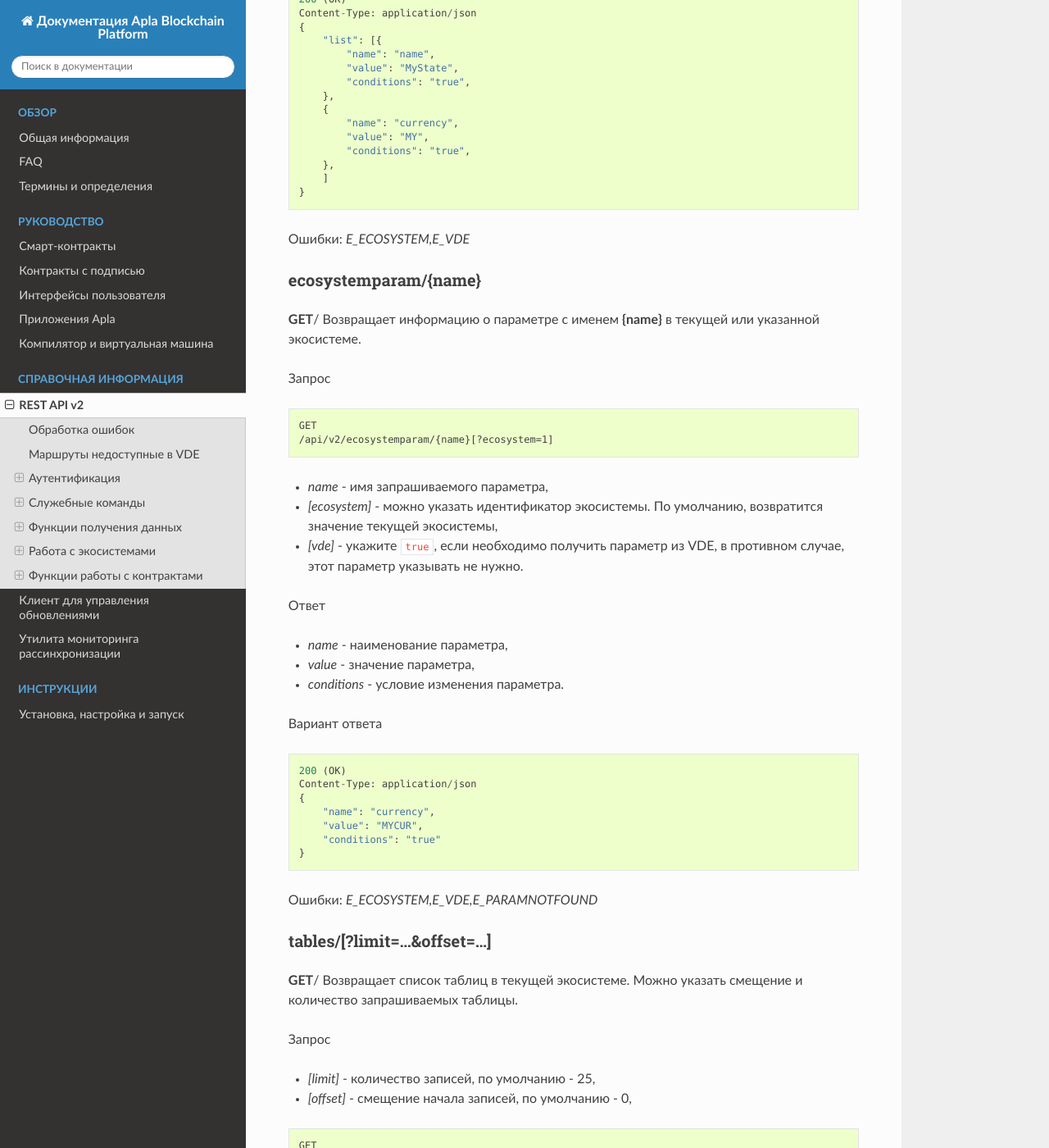
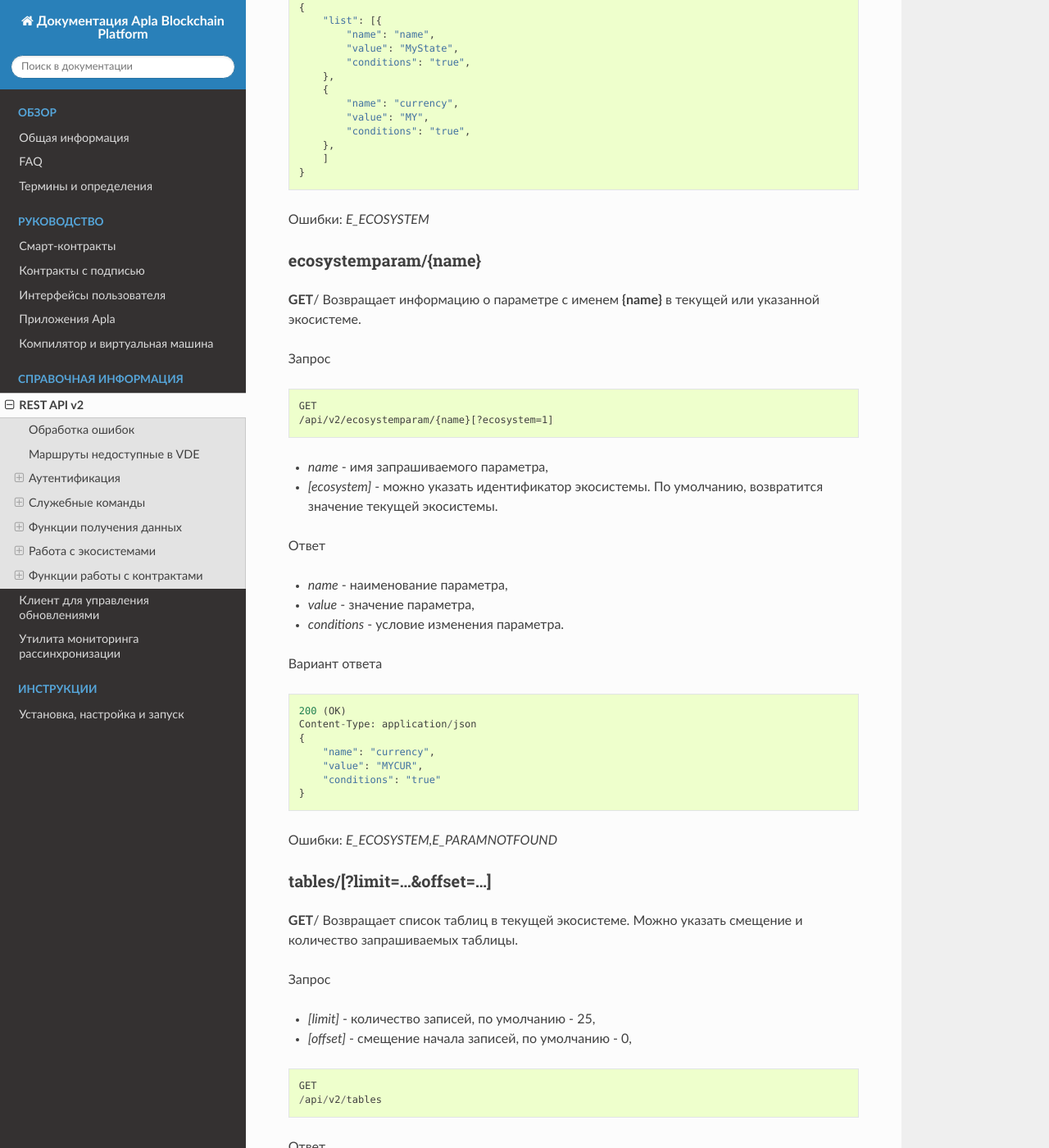
Before and after one commit to AplaProject/apla-docs-ru, a Sphinx documentation site: the page built from source/reference/api2.rst, in a window 1280 px wide and 1400 px high, scrolled down 10497 px. Shown: the whole window at 82% size. Built offline with Sphinx 7.4.7 and the Read the Docs theme 2.0.0, drawn with Linux system fonts in a browser that asks for light colours; some of the changed text lies outside the part shown.

Commit message:
E_VDE error removed.

```diff
--- a/source/reference/api2.rst
+++ b/source/reference/api2.rst
@@ -54,7 +54,6 @@
 * **E_UNAUTHORIZED** - Unauthorized,
 * **E_UNDEFINEVAL** - Value %s is undefined,
 * **E_UNKNOWNUID** - Unknown uid,
-* **E_VDE** - Virtual Dedicated Ecosystem %s doesn't exist,
 * **E_VDECREATED** - Virtual Dedicated Ecosystem is already created.
 
 
@@ -477,7 +476,7 @@
         ]
     }
 
-Ошибки: *E_ECOSYSTEM,E_VDE*
+Ошибки: *E_ECOSYSTEM*
 
 ecosystemparam/{name}
 ==============================
@@ -491,8 +490,7 @@
     /api/v2/ecosystemparam/{name}[?ecosystem=1]
 
 * *name* - имя запрашиваемого параметра,
-* *[ecosystem]* - можно указать идентификатор экосистемы. По умолчанию, возвратится значение текущей экосистемы,
-* *[vde]* - укажите ``true``, если необходимо получить параметр из VDE, в противном случае, этот параметр указывать не нужно.
+* *[ecosystem]* - можно указать идентификатор экосистемы. По умолчанию, возвратится значение текущей экосистемы.
 
 Ответ
 
@@ -512,7 +510,7 @@
         "conditions": "true"
     }
 
-Ошибки: *E_ECOSYSTEM,E_VDE,E_PARAMNOTFOUND*
+Ошибки: *E_ECOSYSTEM,E_PARAMNOTFOUND*
 
 tables/[?limit=...&offset=...]
 ==============================
@@ -554,8 +552,6 @@
        },
         ]
     }
-
-Ошибки: *E_VDE*
 
 table/{name}
 ==============================
@@ -607,7 +603,7 @@
         ]
     }
 
-Ошибки: *E_TABLENOTFOUND,E_VDE*
+Ошибки: *E_TABLENOTFOUND*
 
 list/{name}[?limit=...&offset=...&columns=]
 ==============================
@@ -652,7 +648,7 @@
         ]
     }
 
-Ошибки: *E_TABLENOTFOUND,E_VDE*
+Ошибки: *E_TABLENOTFOUND*
 
 sections[?limit=...&offset=...&lang=]
 ==============================
@@ -691,7 +687,7 @@
         ]
     }
 
-Ошибки: *E_TABLENOTFOUND,E_VDE*
+Ошибки: *E_TABLENOTFOUND*
 
 row/{tablename}/{id}[?columns=]
 ==============================
```
